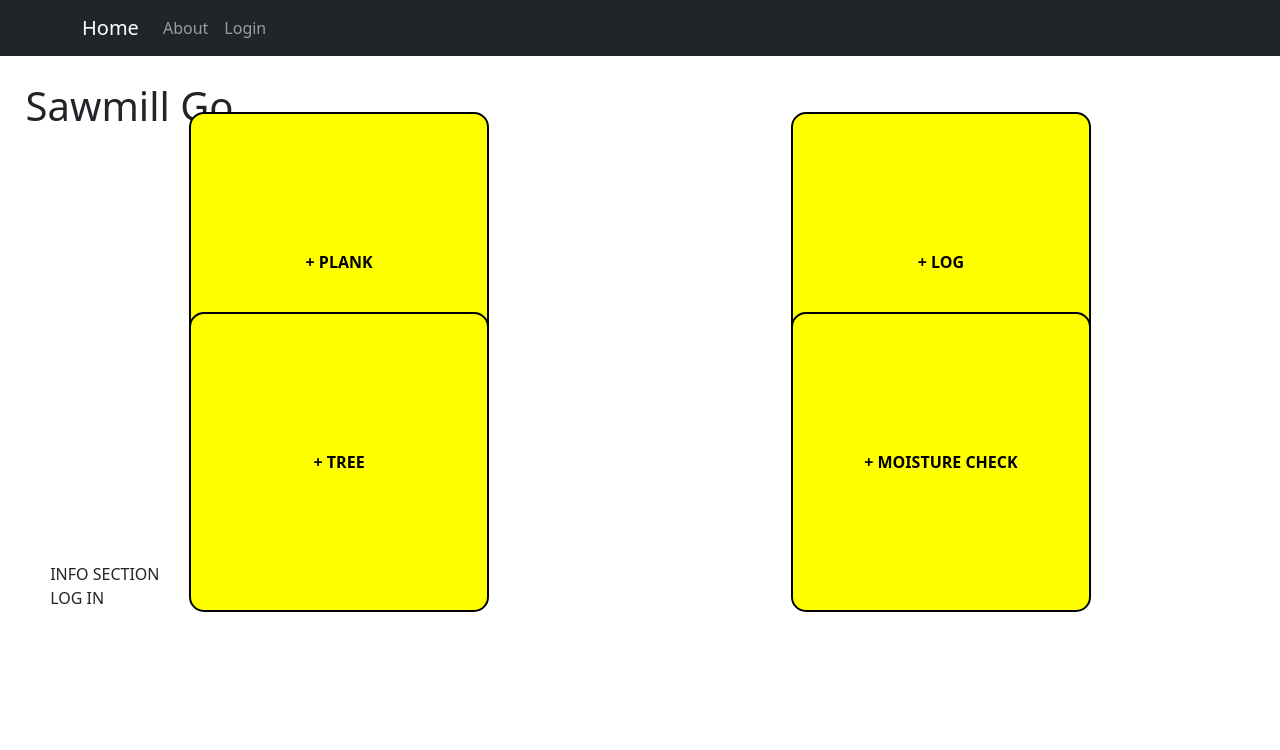
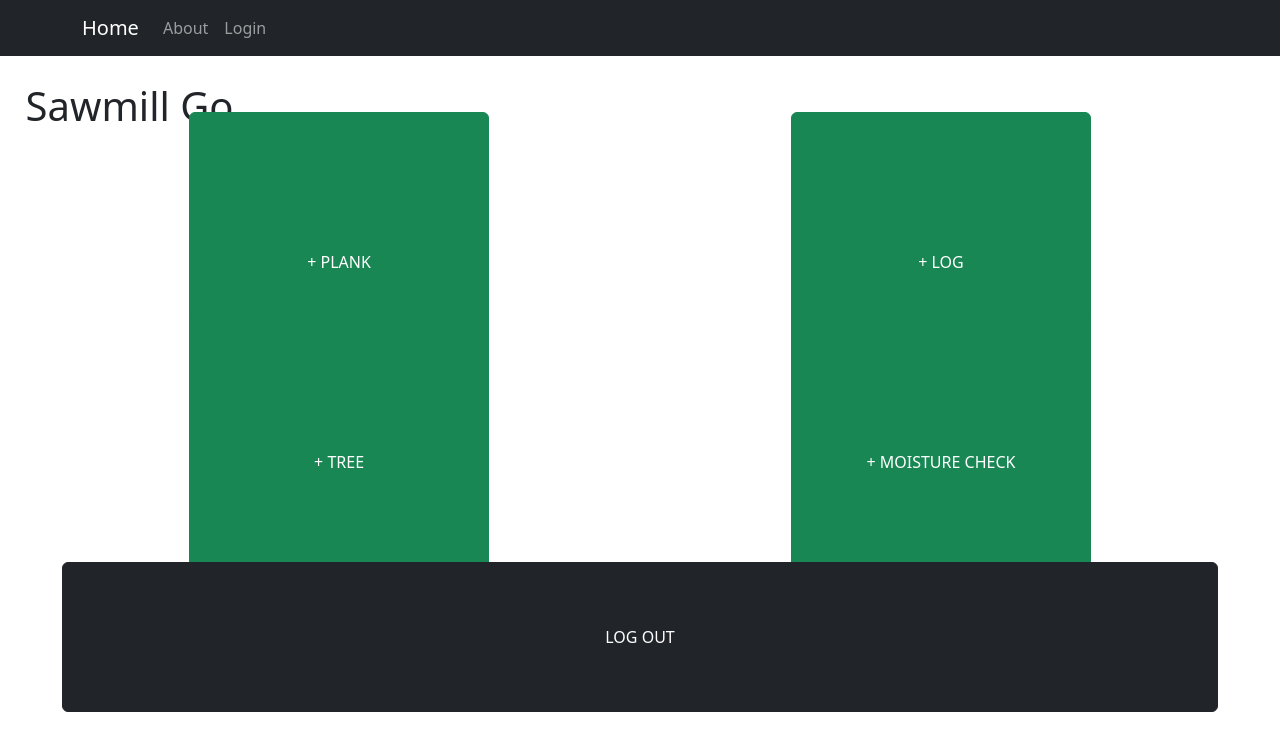
Before and after one commit to andrewcargill/sawmill_go, a React (Create React App) app in the folder mill/: page /mill_home in a window 1280 px wide. Shown: the top 750 px of the page. Built offline with nearby package versions, Linux system fonts and the light colour scheme.

Commit message:
improve styling for mill home and login landing page

```diff
--- a/mill/src/Home.jsx
+++ b/mill/src/Home.jsx
@@ -5,7 +5,7 @@ const Home = () => {
     <div>
 
       <h1>Hello, Welcome to the Sawmill Go Frontend!</h1>
-      <p>v1.2.1</p>
+      <p>v1.2.2</p>
     </div>
   );
 };
--- a/mill/src/SecureHome.jsx
+++ b/mill/src/SecureHome.jsx
@@ -1,5 +1,10 @@
 import React from 'react';
 import { useEffect, useState } from 'react';
+import { useNavigate } from "react-router-dom";
+import Row from "react-bootstrap/Row";
+import Col from "react-bootstrap/Col";
+import Button from "react-bootstrap/Button";
+import css from "./styles/millHome.module.css";
 import axios from "axios";
 
 const SecureHome = () => {
@@ -26,9 +31,29 @@ const SecureHome = () => {
        }
       })()};
   }, []);
+
+  const navigate = useNavigate();
+
+  const handleButtonClick = (route) => {
+    navigate(route);
+  };
+
   return (
      <div className="form-signin mt-5 text-center">
-       <h3>Hi {message}</h3>
+      <Row className='mb-4'>
+       <h3>{message}</h3>
+       </Row>
+       <Row>
+       <Col xs={12} className="d-flex justify-content-center">
+            <Button
+            className={css.logoutButton}
+            variant="success"
+             onClick={() => handleButtonClick('/mill_home')}
+            >
+              ADD ENTRIES
+            </Button>
+          </Col>
+       </Row>
      </div>
   );
 }
--- a/mill/src/pages/MillHome.jsx
+++ b/mill/src/pages/MillHome.jsx
@@ -2,7 +2,6 @@ import React, { useState } from "react";
 import { useNavigate } from "react-router-dom";
 import Row from "react-bootstrap/Row";
 import Col from "react-bootstrap/Col";
-import Alert from "react-bootstrap/Alert";
 import Button from "react-bootstrap/Button";
 import css from "../styles/millHome.module.css";
 
@@ -24,40 +23,52 @@ const MillHome = () => {
         <Row>
           <Col xs={6}>
             <div className={css.buttonContainer}>
-              <button className={css.selectButton}
+              <Button className={css.selectButton}
+              variant="success"
               onClick={() => handleButtonClick('/mill_add_planks')}
               >+ Plank
-              </button>
+              </Button>
             </div>
           </Col>
           <Col xs={6}>
           <div className={css.buttonContainer}>
-              <button className={css.selectButton}
+              <Button className={css.selectButton}
+              variant="success"
               onClick={() => handleButtonClick('/mill_add_logs')}
-              >+ Log</button>
+              >+ Log</Button>
             </div>
           </Col>
         </Row>
         <Row>
           <Col xs={6}>
           <div className={css.buttonContainer}>
-              <button className={css.selectButton}
+              <Button className={css.selectButton}
+              variant="success"
                onClick={() => handleButtonClick('/mill_add_trees')}
-              >+ Tree</button>
+              >+ Tree</Button>
             </div>
           </Col>
           <Col xs={6}>
 
           <div className={css.buttonContainer}>
-              <button className={css.selectButton}
+              <Button className={css.selectButton}
+              variant="success"
                onClick={() => handleButtonClick('/mill_add_moisture')}
-              >+ Moisture Check</button>
+              >+ Moisture Check</Button>
             </div>
           </Col>
         </Row>
-        INFO SECTION
+
         <Row>
-          <Col xs={12}>LOG IN</Col>
+          <Col xs={12} className="d-flex justify-content-center">
+            <Button
+            className={css.logoutButton}
+            variant="dark"
+             onClick={() => handleButtonClick('/logout')}
+            >
+              LOG OUT
+            </Button>
+          </Col>
         </Row>
       </div>
     </div>
--- a/mill/src/styles/millHome.module.css
+++ b/mill/src/styles/millHome.module.css
@@ -16,16 +16,21 @@
 }
 
 .selectButton {
-    background-color: yellow;
+
     height: 40vw;
     max-height: 300px;
     width: 40vw;
     max-width: 300px;
-    border: solid 2px black;
-    border-radius: 15px;
     display: flex;
     align-items: center;
     justify-content: center;
     text-transform: uppercase;
     font-weight: 600;
 }
+
+.logoutButton {
+    width: 98%;
+    height: 20vw;
+    max-height: 150px;
+
+}
```
